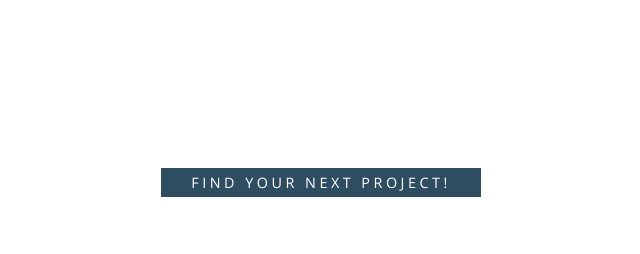
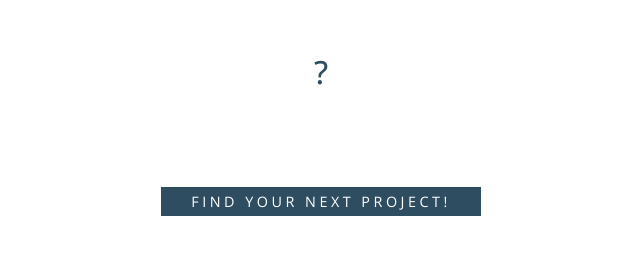
Before and after one commit to mariesonne/Generator, a plain HTML site: page index.html in a window 1280 px wide. Shown: the whole page, without its empty margins (319-959 px from the left). Drawn offline with nearby package versions, Linux system fonts and the light colour scheme.

Commit message:
Flere strenge tilføjet

```diff
--- a/css.css
+++ b/css.css
@@ -7,7 +7,7 @@
 
 
 #guideDisplay {
-    min-height: 150px;
+    min-height: 70px;
 
 }
 
@@ -20,7 +20,7 @@
 #guideDisplay a {
     font-family: 'Open Sans', sans-serif;
     font-weight: 300;
-    color: #A8C4CB;
+    color: #7aa6b1;
     text-decoration: none;
 }
 
@@ -50,13 +50,22 @@
     letter-spacing: 3.5px;
     text-transform: uppercase;
     font-size: 0.9em;
+    margin-top: 30px;
     padding-left: 30px;
     padding-right: 30px;
     padding-top: 5px;
     padding-bottom: 5px;
+   align-items: center;
 
 }
 
 #newguide:hover {
     background-color: #A8C4CB;
 }
+
+#placeholder {
+    min-height: 75px;
+    font-size: 2em;
+  	font-weight: 500;
+  color: #2F4D60;
+}
--- a/index.html
+++ b/index.html
@@ -11,7 +11,7 @@
 <body>
     <div class="container">
         <div id="guideDisplay">
-            <!-- Guide vises her -->
+            <p id="placeholder">?</p><!-- Guide vises her -->
         </div>
         <button id="newguide" onclick="newGuide()">find your next project!</button>
         <script src="javascript.js"></script>
--- a/javascript.js
+++ b/javascript.js
@@ -5,6 +5,17 @@ var guides = [
 
     '<h3>Hand dye your own yarn</h3>' + 'It\'s super fun and very easy! Just follow our ' + '<a href="http://nordicskyyarn.com/index.php/hand-dyeing-yarn/">guide</a>' + ' and create your own interpretation of the Nordic spirit.',
 
+    '<h3>A soft scarf</h3>' + 'What\'s better than a super soft scarf? ' + 'We actually have a ' + '<a href="http://nordicskyyarn.com/index.php/soft-pennant-scarf/">guide</a>' + ' for that!',
+
+    '<h3>Baby blanket!</h3>' + 'Try mixing ' + '<a href="http://nordicskyyarn.com/index.php/oulu/">Oulu</a>' + ' and ' + '<a href="http://nordicskyyarn.com/index.php/bergen/">Bergen</a>' + ' for a soft and colourful result!',
+
+    '<h3>A scrunchie!</h3>' + 'It\'s a super fun small project! If you have any yarn "leftovers", feel free to use them!',
+
+    '<h3>Make a simple hat!</h3>' + 'You can make a basic white out of ' + '<a href="http://nordicskyyarn.com/index.php/sundsvall/">Sundsvall</a>' + ' or hand-dye it in your favorite colors!'
+
+
+
+
 ]
 
 function newGuide() {
```
Also changed, not shown: yarn-ball.png (added).
